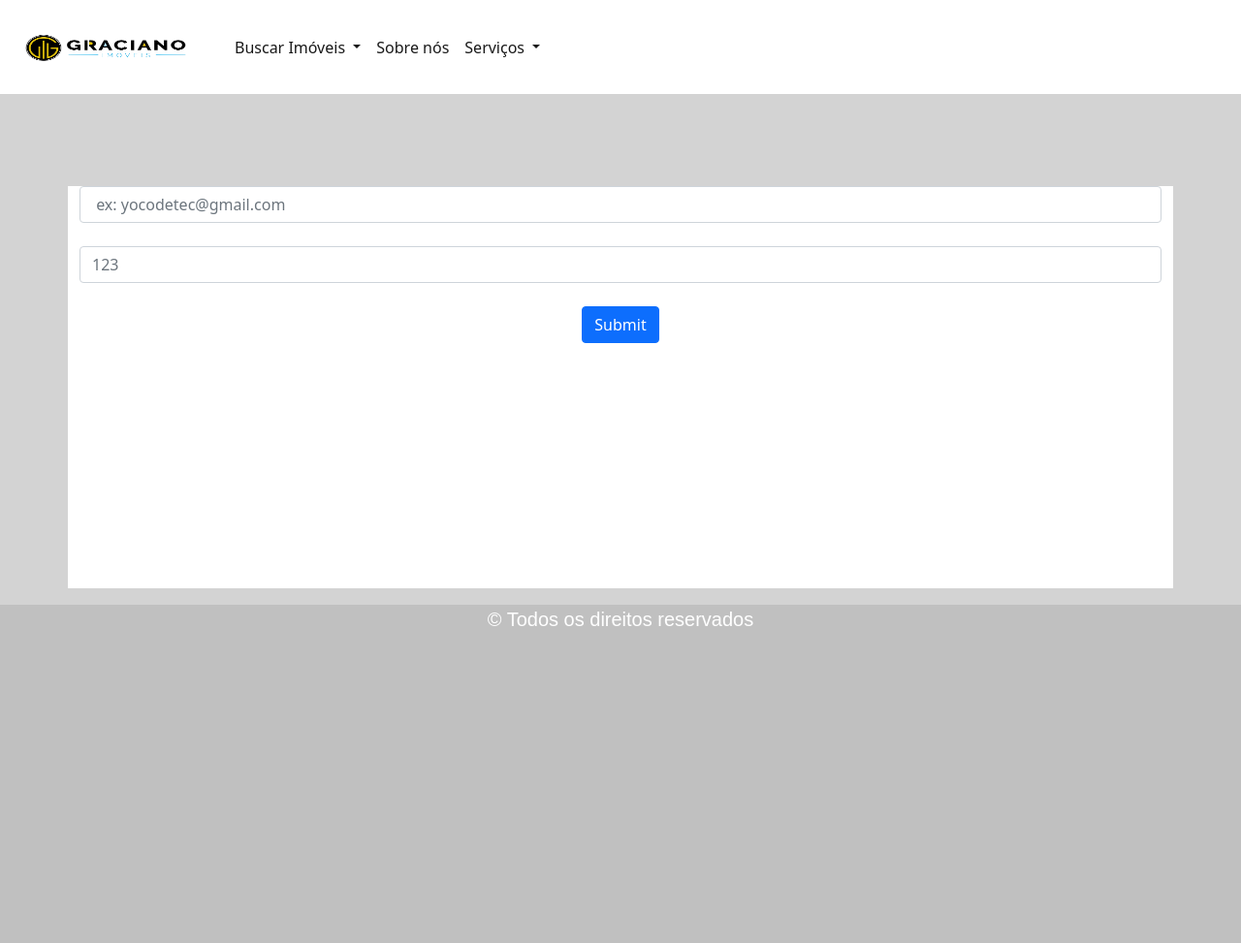
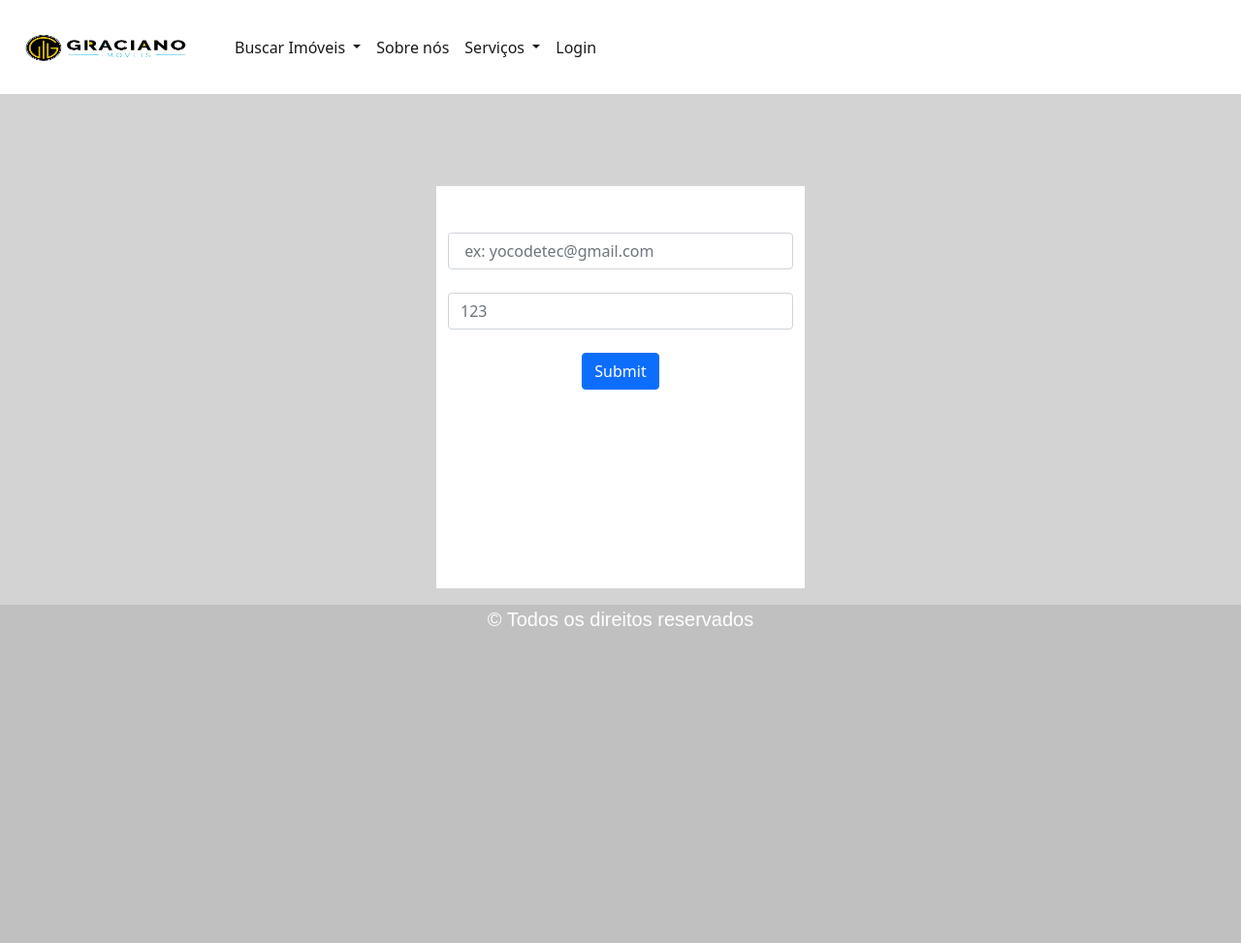
Before and after one commit to yocodetec/gracianoImoveis, a PHP site: page /login.php in a window 1280 px wide. Shown: the top 973 px of the page at 97% size. Run offline with PHP 8.4, Linux system fonts and the light colour scheme.

Commit message:
Update login.php

```diff
--- a/login.php
+++ b/login.php
@@ -44,7 +44,7 @@
                               </ul>
                             </li>
                             <li class="nav-item">
-                              <a class="nav-link active" href="#">Sobre nós</a>
+                              <a class="nav-link active" href="frontQuemSomos.php">Sobre nós</a>
                             </li>
                             <li class="nav-item dropdown">
                               <a class="nav-link active dropdown-toggle" href="#" role="button" data-bs-toggle="dropdown" aria-expanded="false">
@@ -55,6 +55,9 @@
                                 <li><a class="dropdown-item" href="#">Simuladores</a></li>
                                 <li><a class="dropdown-item" href="#">Como vender</a></li>
                               </ul>
+                            </li>
+                             <li class="nav-item">
+                              <a class="nav-link active" href="loginyocode.php">Login</a>
                             </li>
                           </ul>
                         </div>
@@ -68,10 +71,10 @@
            <br><br><br><br><br><br><br>
            <div class="container">
     		<div class="row">
-                 <div class="col align-self-center" id="div3">
+                 <div class="col-sm-4" id="div3">
                  <form>
                                   <div class="form-group">
-
+                                   <br><br>
                                     <input type="email" class="form-control" id="exampleInputEmail1" aria-describedby="emailHelp" placeholder=" ex: yocodetec@gmail.com"><br>
                                   </div>
                                   <div class="form-group">
@@ -94,15 +97,11 @@
 
 
 
-
 			<p style="font-size: 20px; font-family: Arial; color: #fff;">
 			&copy; Todos os direitos reservados</p>
                  </div>
-
-
           </div>
       </div>
-
 </footer>
 
 
```
